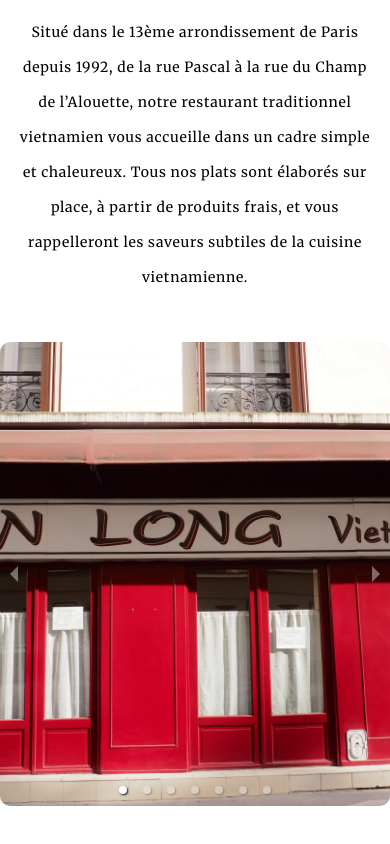
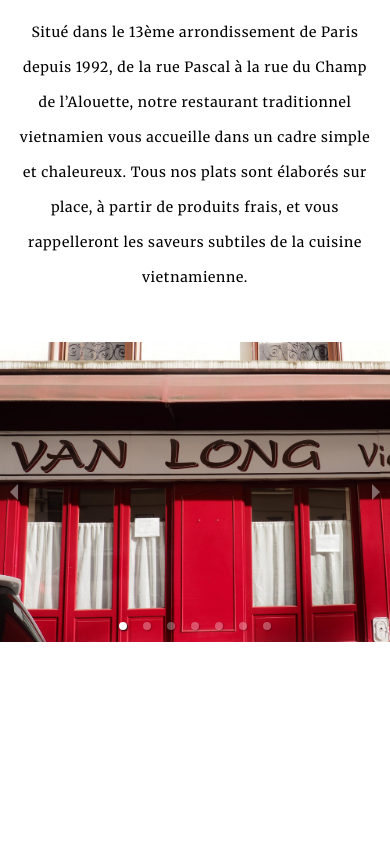
Before and after one commit to Gmayer111/van-long, a Next.js app: page / in a window 390 px wide. Shown: the part 900-1744 px from the top of the page. After the commit the page ends 1582 px from the top, so only its background shows below. Built offline with nearby package versions, Linux system fonts and the light colour scheme.

Commit message:
fix: refacto carousel size

```diff
--- a/assets/sass/homePage.scss
+++ b/assets/sass/homePage.scss
@@ -82,20 +82,24 @@
   }
 }
 
-.bottomSectionHomePageContainer {
-  .carousel .slide {
-    margin: 0 5px;
-  }
-  .carousel .slide img {
-    height: 55vh;
-    width: 100%;
-    object-fit: cover;
-    border-radius: 10px;
+.carousel-root .carousel .slider-wrapper .slider {
+  width: 760px;
+}
+
+.carousel-root .carousel .slider-wrapper .slider .slide img {
+  height: 400px;
+  width: 600px;
+  object-fit: cover;
+}
+
+@media (max-width: 768px) {
+  .carousel-root .carousel .slider-wrapper .slider {
+    width: auto;
   }
 
-  @media (max-width: 768px) {
-    .carousel .slide {
-      margin: 0;
-    }
+  .carousel-root .carousel .slider-wrapper .slider .slide img {
+    height: 300px;
+    width: 500px;
+    object-fit: cover;
   }
 }
--- a/src/components/carousel/carousel.component.tsx
+++ b/src/components/carousel/carousel.component.tsx
@@ -1,5 +1,6 @@
 import Image from "next/image";
 import { Carousel } from "react-responsive-carousel";
+import "react-responsive-carousel/lib/styles/carousel.min.css";
 import BoatImage from "public/assets/img/boat.jpg";
 import EntranceImage from "public/assets/img/entrance.jpg";
 import LanternesImage from "public/assets/img/lanternes.jpg";
@@ -27,9 +28,7 @@ const CarouselComponent = () => {
       showStatus={false}
     >
       {carouselItems.map((carouselItem, index) => (
-        <div>
-          <Image src={carouselItem} alt={`Photo ${index} du restaurant`} />
-        </div>
+        <Image src={carouselItem} alt={`Photo ${index} du restaurant`} />
       ))}
     </Carousel>
   );
```
Also changed, not shown: src/app/page.tsx (+1 -6 lines).
